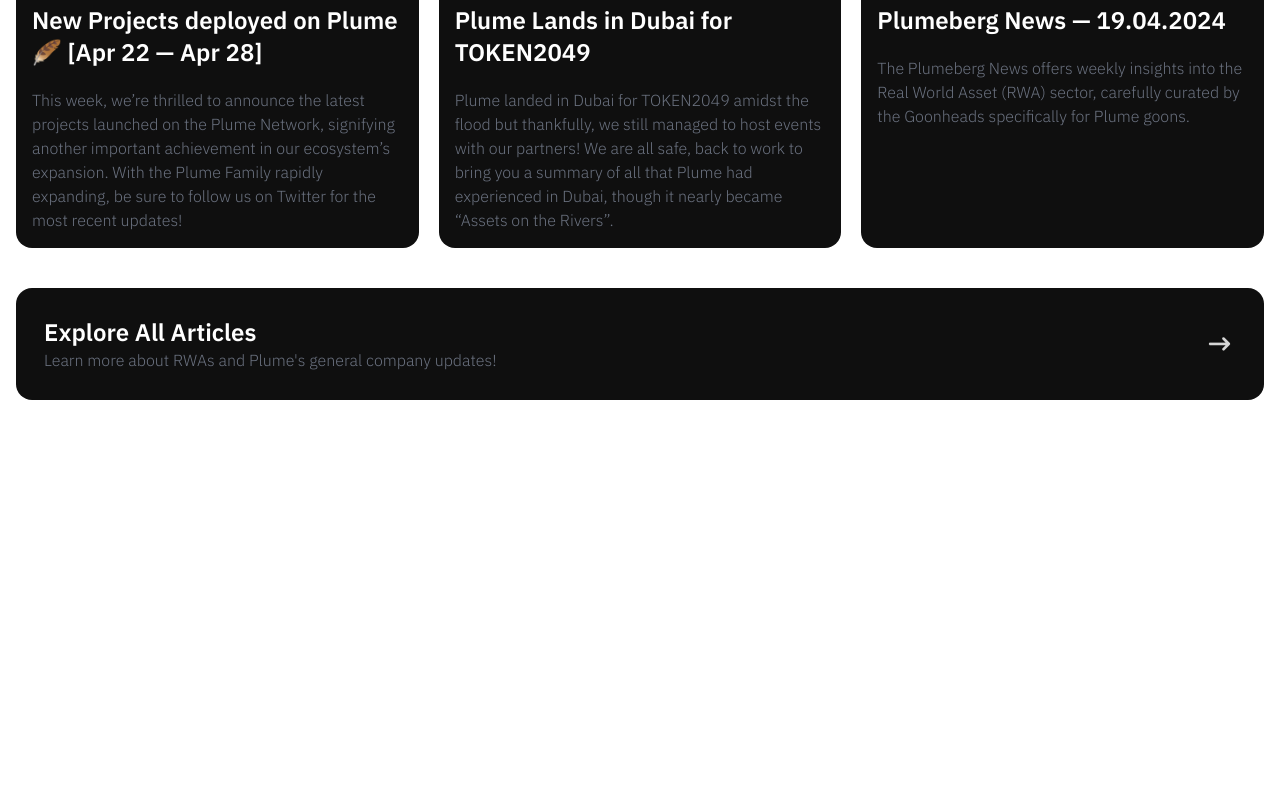
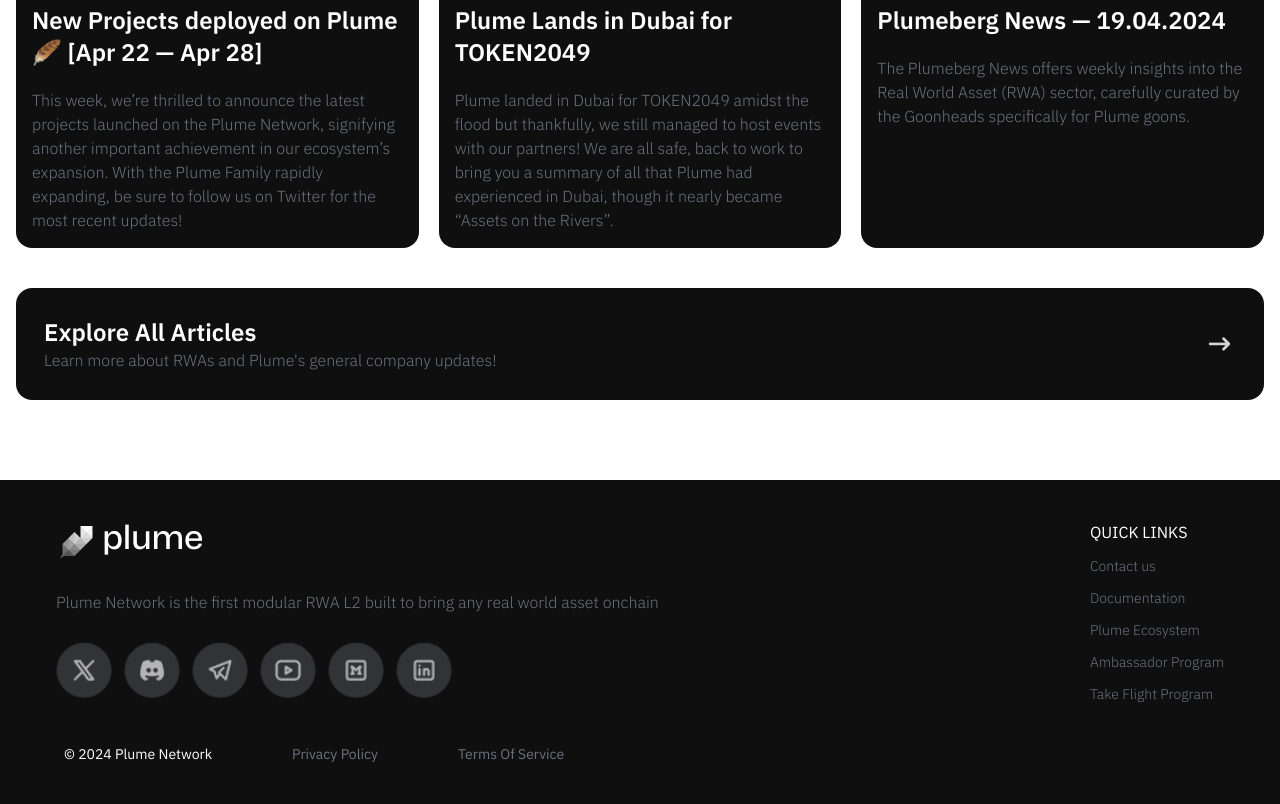
Before and after one commit to M-sadiq4641/Plume, a website built with Vite: page index.html in a window 1280 px wide. Shown: the part 3248-4052 px from the top of the page. Before the commit the page ends 3728 px from the top, so only its background shows below. Built offline with nearby package versions, Linux system fonts and the light colour scheme; files whose address does not match are found by name; a web font is replaced by a local one.

Commit message:
added footer and completed home screen

```diff
--- a/index.html
+++ b/index.html
@@ -258,10 +258,14 @@
     <!-- blog section  -->
 
     <div class="container lg:my-20 my-10 mx-auto">
-      <h2 class="font-normal text-center text-[18px] tracking-widest text-orangish">
+      <h2
+        class="font-normal text-center text-[18px] tracking-widest text-orangish"
+      >
         BLOG
       </h2>
-      <h1 class="font-medium lg:text-5xl text-center md:my-10 my-5 sm:text-4xl text-2xl">
+      <h1
+        class="font-medium lg:text-5xl text-center md:my-10 my-5 sm:text-4xl text-2xl"
+      >
         Latest Articles
       </h1>
       <div class="grid mx-4 lg:grid-cols-3 gap-5 md:grid-cols-2">
@@ -334,13 +338,72 @@
           </p>
         </div>
       </div>
-      <div class="bg-DarkGray rounded-2xl flex mx-4 p-7 mt-10 items-center justify-between">
+      <div
+        class="bg-DarkGray rounded-2xl flex mx-4 p-7 mt-10 items-center justify-between"
+      >
         <div>
           <h2 class="text-2xl font-semibold">Explore All Articles</h2>
-          <p class="font-light text-base text-gray-500">Learn more about RWAs and Plume's general company updates!</p>
+          <p class="font-light text-base text-gray-500">
+            Learn more about RWAs and Plume's general company updates!
+          </p>
         </div>
         <div>
-          <img src="/public/images/arrow-right.png">
+          <img src="/public/images/arrow-right.png" />
+        </div>
+      </div>
+    </div>
+
+    <!-- footer section  -->
+
+    <div class="bg-DarkGray">
+      <div class="container mx-auto">
+        <div class="flex lg:flex-row gap-5 flex-col mx-4 justify-between p-10">
+          <div class="space-y-7">
+            <img src="/public/images/plume-web-logo.png" />
+            <p class="font-light text-base text-gray-500">
+              Plume Network is the first modular RWA L2 built to bring any real
+              world asset onchain
+            </p>
+            <div class="flex items-center gap-3">
+              <img class="sm:w-14 w-7 cursor-pointer" src="/public/images/footer-x-logo.png" />
+              <img
+                class="sm:w-14 w-7 cursor-pointer"
+                src="/public/images/footer-discord-logo.png"
+              />
+              <img
+                class="sm:w-14 w-7 cursor-pointer"
+                src="/public/images/footer-telegram-logo.png"
+              />
+              <img
+                class="sm:w-14 w-7 cursor-pointer"
+                src="/public/images/footer-youtube-logo.png"
+              />
+              <img class="sm:w-14 w-7 cursor-pointer" src="/public/images/footer-m-logo.png" />
+              <img
+                class="sm:w-14 w-7 cursor-pointer"
+                src="/public/images/footer-linkdin-logo.png"
+              />
+            </div>
+          </div>
+          <div class="space-y-3">
+            <h2 class="text-base font-normal">QUICK LINKS</h2>
+            <p class="text-sm font-light cursor-pointer text-gray-500">Contact us</p>
+            <p class="text-sm font-light cursor-pointer text-gray-500">Documentation</p>
+            <p class="text-sm font-light cursor-pointer text-gray-500">Plume Ecosystem</p>
+            <p class="text-sm font-light cursor-pointer text-gray-500">Ambassador Program</p>
+            <p class="text-sm font-light cursor-pointer text-gray-500">Take Flight Program</p>
+          </div>
+        </div>
+        <div class="flex md:flex-row  flex-col">
+          <p class="text-sm font-normal cursor-pointer mx-4 mb-10 ml-16">
+            © 2024 Plume Network
+          </p>
+          <p class="text-sm font-normal cursor-pointer mx-4 mb-10 ml-16 text-gray-500">
+            Privacy Policy
+          </p>
+          <p class="text-sm font-normal cursor-pointer mx-4 mb-10 ml-16 text-gray-500">
+            Terms Of Service
+          </p>
         </div>
       </div>
     </div>
```
Also changed, not shown: public/images/footer-discord-logo.png (added), public/images/footer-linkdin-logo.png (added), public/images/footer-m-logo.png (added), public/images/footer-telegram-logo.png (added), public/images/footer-x-logo.png (added), public/images/footer-youtube-logo.png (added).
